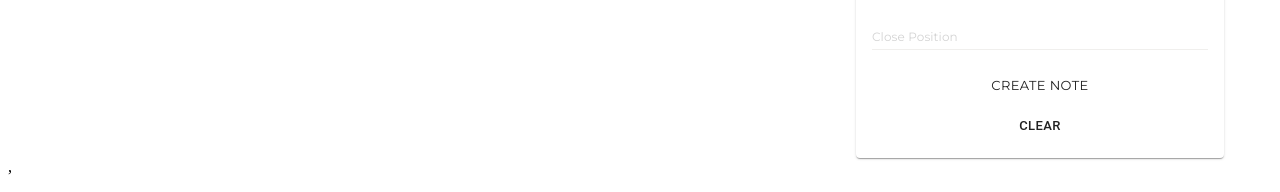
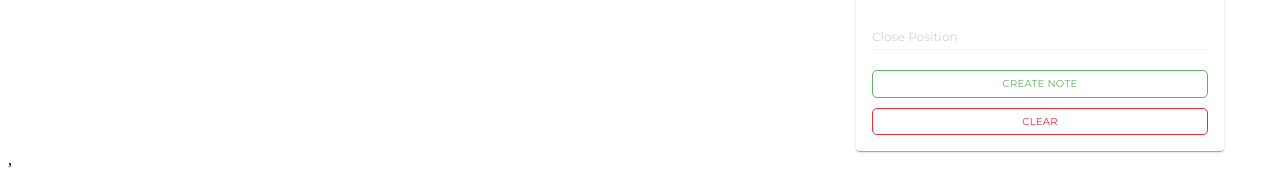
Before and after one commit to dmitridrozdov/trading-note, a React (Create React App) app in the folder client/: page / in a window 1280 px wide. Shown: the part 493-685 px from the top of the page. Built offline with nearby package versions, Linux system fonts and the light colour scheme; no server answers.

Commit message:
Update styles.js

```diff
--- a/client/src/components/Form/styles.js
+++ b/client/src/components/Form/styles.js
@@ -17,11 +17,35 @@ export default makeStyles((theme) => ({
     width: '97%',
     margin: '10px 0',
   },
+
   buttonSubmit: {
     marginTop: 20,
     marginBottom: 10,
     fontFamily: 'Montserrat',
+    fontSize: '10px',
+    color: '#5fb360',
+    border: '1px solid #5fb360',
+    borderRadius: '5px',
+    '&:hover': {
+      backgroundColor: 'white',
+      color: 'green',
+      border: '1px solid green',
+    },
   },
+
+  buttonClear: {
+    fontFamily: 'Montserrat',
+    fontSize: '10px',
+    color: '#ed2939',
+    border: '1px solid #ed2939',
+    borderRadius: '5px',
+    '&:hover': {
+      backgroundColor: 'white',
+      color: 'darkred',
+      border: '1px solid darkred',
+    },
+  },
+
   textStyle: {
     fontFamily: 'Montserrat',
     fontSize: '12px',
```
